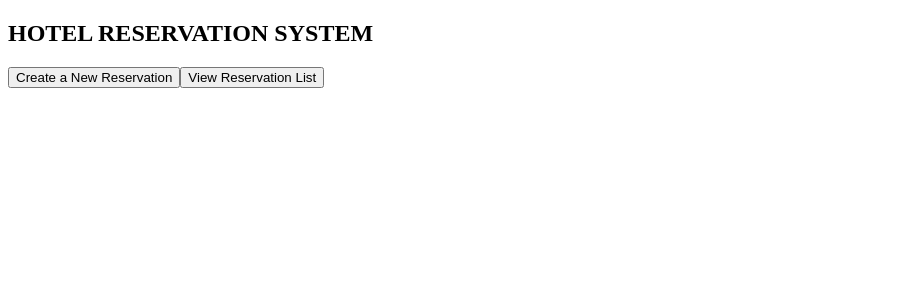
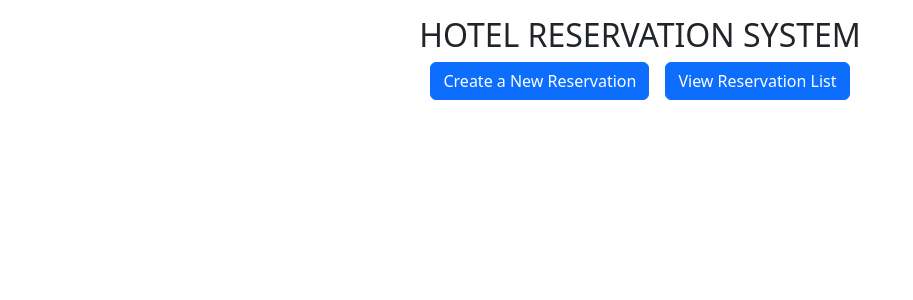
Before and after one commit to Rajkrithika/Hotel-Reservation-App, an Angular app: page / in a window 1280 px wide. Shown: the top 300 px of the page, without its empty margins (0-913 px from the left). Built offline with nearby package versions, Linux system fonts and the light colour scheme.

Commit message:
Added Boostrap and designed simple UI

```diff
--- a/package.json
+++ b/package.json
@@ -21,6 +21,7 @@
     "@angular/platform-server": "^18.1.0",
     "@angular/router": "^18.1.0",
     "@angular/ssr": "^18.1.3",
+    "bootstrap": "5.3",
     "express": "^4.18.2",
     "rxjs": "~7.8.0",
     "tslib": "^2.3.0",
--- a/src/app/app.component.html
+++ b/src/app/app.component.html
@@ -1,7 +1,8 @@
 
 
 
+<div class="container">
+    <router-outlet></router-outlet>
 
 
-
-<router-outlet></router-outlet>
+</div>
--- a/src/app/home/home.component.html
+++ b/src/app/home/home.component.html
@@ -1,4 +1,8 @@
+
+<div class="text-center my-3">
 <h2>HOTEL RESERVATION SYSTEM</h2>
 
-<button [routerLink]="['/form']">Create a New Reservation</button>
-<button [routerLink]="['/list']">View Reservation List</button>
+<button class="btn btn-primary mx-2" [routerLink]="['/form']">Create a New Reservation</button>
+<button class="btn btn-primary mx-2" [routerLink]="['/list']">View Reservation List</button>
+
+</div>
--- a/src/app/reservation-form/reservation-form.component.html
+++ b/src/app/reservation-form/reservation-form.component.html
@@ -1,5 +1,7 @@
 <form [formGroup]="reservationForm"  (ngSubmit)="onSubmit()">
-    <div>
+    <div class="container text-center my-3">
+        <h2>Reservation Form</h2>
+    <div class="checkIn mx-3">
         <label>Check-In-Date</label>
         <input type="date" formControlName="checkInDate">
 
@@ -9,7 +11,7 @@
         </div>
     </div>
 
-    <div>
+    <div class="checkOut mx-3">
         <label>Check-Out-Date</label>
         <input type="date" formControlName="checkOutDate">
         <div *ngIf="reservationForm.get('checkOutDate')?.invalid && (reservationForm.get('checkOutDate')?.dirty || reservationForm.get('checkOutDate')?.touched)">
@@ -39,9 +41,10 @@
         <label>Number of Guests</label>
         <input type="number" formControlName="numberOfGuests">
     </div>
+        <button type="submit" [disabled]="reservationForm.invalid">SUBMIT</button>
 
+    </div>
 
-    <button type="submit" [disabled]="reservationForm.invalid">SUBMIT</button>
 
 
 </form>
--- a/src/app/reservation-form/reservation-form.component.ts
+++ b/src/app/reservation-form/reservation-form.component.ts
@@ -3,11 +3,11 @@ import { FormBuilder, FormGroup, Validators } from '@angular/forms';
 import { ReservationService } from '../reservation/reservation.service';
 import { Reservation } from '../models/reservation';
 import {Router} from '@angular/router';
-
+import { HomeModule } from '../home/home.module';
 @Component({
   selector: 'app-reservation-form',
   templateUrl: './reservation-form.component.html',
-  styleUrl: './reservation-form.component.css'
+  styleUrls: ['./reservation-form.component.css']
 })
 export class ReservationFormComponent implements OnInit {
 
--- a/src/app/reservation-list/reservation-list.component.html
+++ b/src/app/reservation-list/reservation-list.component.html
@@ -1,3 +1,6 @@
+
+<div class="text-center my-3">
+
 <h2>Reservation List</h2>
 
 <ul *ngIf="reservations.length; else noReservations">
@@ -6,9 +9,11 @@
     Email: {{ reservation.guestEmail }} <br>
     Check-in: {{ reservation.checkInDate }} <br>
     Check-out: {{ reservation.checkOutDate }}
+    <button (click)="deleteReservation(reservation.id)">Delete</button>
   </li>
 </ul>
 
 <ng-template #noReservations>
   <li>No reservations found.</li>
 </ng-template>
+</div>
--- a/src/app/reservation-list/reservation-list.component.ts
+++ b/src/app/reservation-list/reservation-list.component.ts
@@ -1,14 +1,14 @@
 import { Component, OnInit } from '@angular/core';
 import { ReservationService } from '../reservation/reservation.service';
 import { Reservation } from '../models/reservation';
+
 @Component({
   selector: 'app-reservation-list',
   templateUrl: './reservation-list.component.html',
-  styleUrl: './reservation-list.component.css'
+  styleUrls: ['./reservation-list.component.css']  // ✅ fixed
 })
 export class ReservationListComponent implements OnInit {
   reservations: Reservation[] = [];
-reservation: any;
 
   constructor(private reservationService: ReservationService) {}
 
@@ -16,4 +16,8 @@ reservation: any;
     this.reservations = this.reservationService.getReservations();
   }
 
+  deleteReservation(id: number): void {  // ✅ fixed signature
+    this.reservationService.deleteReservation(id);
+    this.reservations = this.reservationService.getReservations(); // refresh list after delete
+  }
 }
--- a/src/app/reservation/reservation.service.ts
+++ b/src/app/reservation/reservation.service.ts
@@ -1,7 +1,6 @@
 import { Injectable, Inject, PLATFORM_ID } from '@angular/core';
 import { isPlatformBrowser } from '@angular/common';
 import { Reservation } from '../models/reservation';
-
 @Injectable({
   providedIn: 'root'
 })
--- a/src/styles.css
+++ b/src/styles.css
@@ -1 +1 @@
-/* You can add global styles to this file, and also import other style files */
+@import 'bootstrap/dist/css/bootstrap.min.css';
```
Also changed, not shown: src/app/home/home.module.ts (+4 -7 lines), src/app/reservation/reservation.module.ts (+5 -2 lines), 1 other file (tests, documents, lock files or other folders).
